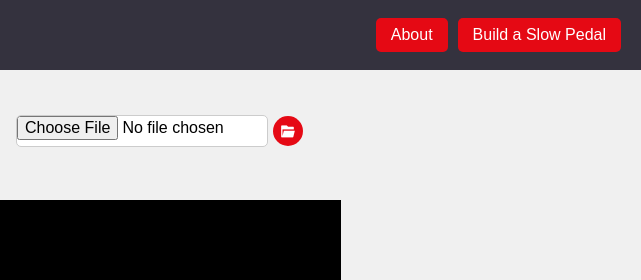
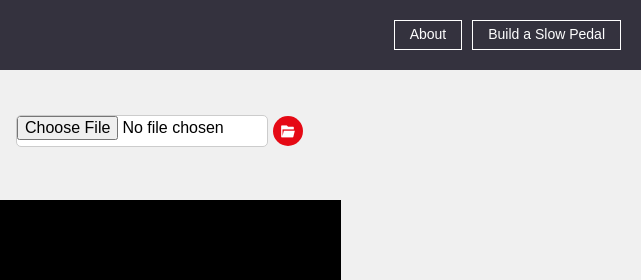
Before and after one commit to adfit11/slowpedal, a plain HTML site: page index.html in a window 1280 px wide. Shown: the top 280 px of the page, 639-1280 px from the left. Drawn offline with nearby package versions, Linux system fonts and the light colour scheme.

Commit message:
tone down header buttons

```diff
--- a/css/styles.css
+++ b/css/styles.css
@@ -43,14 +43,15 @@
   }
 
   header .header-button {
-    background-color: #e50914; /* Netflix red color for emphasis */
+    background-color: #34323e; /* same as BG */
     color: #fff;
-    border: none;
-    padding: 8px 15px;
-    border-radius: 5px;
+    padding: 0px 15px 3px ;
+    /* border-radius: 5px; */
+    border: 1px solid #fff;
     cursor: pointer;
-    font-size: 16px;
+    font-size: 14px;
     transition: background-color 0.2s;
+    height: 30px;
   }
 
   header .header-button:hover {
```
